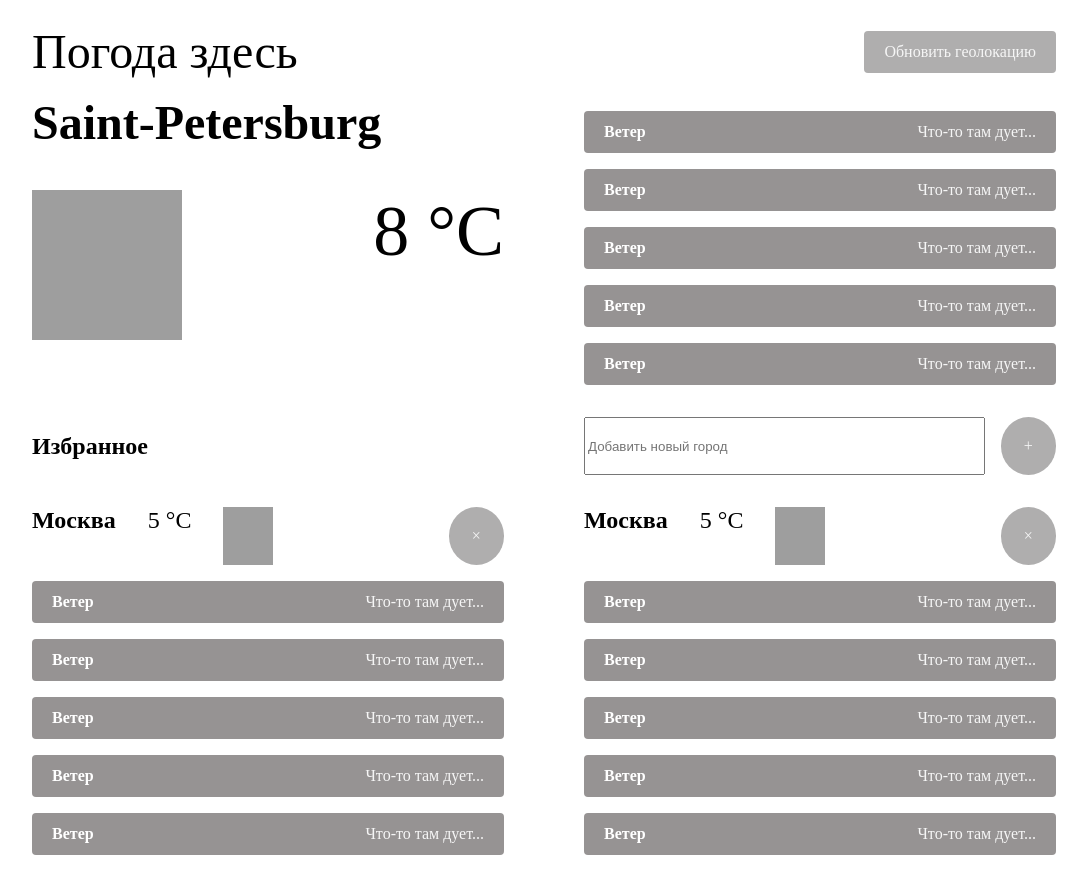
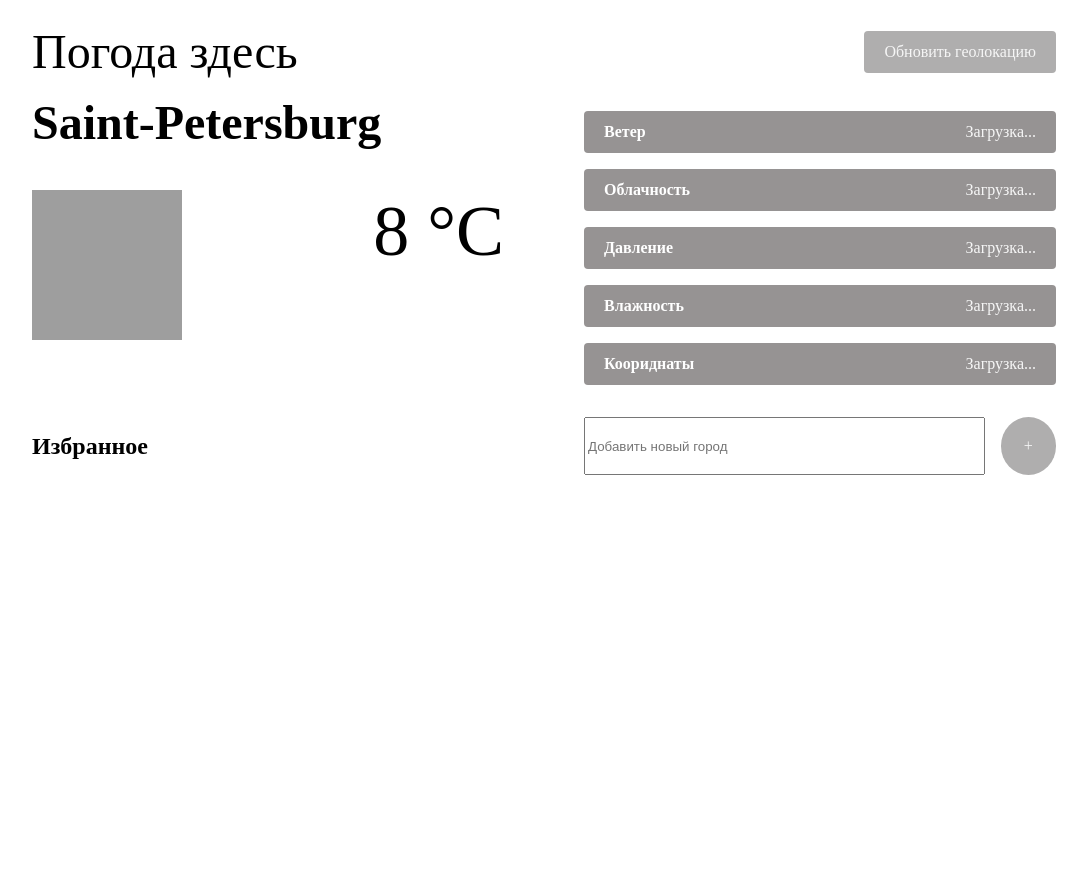
Before and after one commit to eomelyanovich/web, a plain HTML site: page index.html in a window 1280 px wide. Shown: the whole page, without its empty margins (96-1183 px from the left). After the commit the page ends 800 px from the top, so only its background shows below. Drawn offline with Linux system fonts and the light colour scheme; grey boxes are pictures that could not be loaded.

Commit message:
Update: change html to provide logic usage

```diff
--- a/index.html
+++ b/index.html
@@ -15,7 +15,7 @@
                     Погода здесь
                 </div>
                 <div class="row__item ml-auto mt-auto mb-auto">
-                    <button class="btn btn--default">
+                    <button class="btn btn--default update-geolocation">
                         Обновить геолокацию
                     </button>
                 </div>
@@ -23,7 +23,7 @@
 
             <section class="current-weather grid-container  mt-2">
                 <div class="current-weather__main-info col">
-                    <h1 class="title main-info__title mt-0">
+                    <h1 class="title main-info__title mt-0 main-info__name">
                         Saint-Petersburg
                     </h1>
                     <div class="row">
@@ -39,23 +39,23 @@
                     <ul class="additional-info__list unstyled-list ml-0">
                         <li class="list-item">
                             <strong class="list-item__title">Ветер</strong>
-                            <span class="list-item__info">Что-то там дует...</span>
+                            <span class="list-item__info main-info__wind">Загрузка...</span>
                         </li>
                         <li class="list-item">
-                            <strong class="list-item__title">Ветер</strong>
-                            <span class="list-item__info">Что-то там дует...</span>
+                            <strong class="list-item__title">Облачность</strong>
+                            <span class="list-item__info main-info__clouds">Загрузка...</span>
                         </li>
                         <li class="list-item">
-                            <strong class="list-item__title">Ветер</strong>
-                            <span class="list-item__info">Что-то там дует...</span>
+                            <strong class="list-item__title">Давление</strong>
+                            <span class="list-item__info main-info__pressure">Загрузка...</span>
                         </li>
                         <li class="list-item">
-                            <strong class="list-item__title">Ветер</strong>
-                            <span class="list-item__info">Что-то там дует...</span>
+                            <strong class="list-item__title">Влажность</strong>
+                            <span class="list-item__info main-info__humidity">Загрузка...</span>
                         </li>
                         <li class="list-item">
-                            <strong class="list-item__title">Ветер</strong>
-                            <span class="list-item__info">Что-то там дует...</span>
+                            <strong class="list-item__title">Коориднаты</strong>
+                            <span class="list-item__info main-info__coords">Загрузка...</span>
                         </li>
                     </ul>
                 </div>
@@ -69,12 +69,16 @@
                 </div>
                 <div class="favorite col">
                     <div class="row">
-                        <form class="form favorite__form w-100">
+                        <form
+                            onsubmit="submitForm()"
+                            class="form favorite__form w-100"
+                        >
                             <div class="row w-100">
                                 <input
                                     type="text"
                                     placeholder="Добавить новый город"
                                     class="form-input mr-2 w-100"
+                                    id="cityName"
                                 >
                                 <button
                                     type="submit"
@@ -90,7 +94,7 @@
 
             <section class="favorite-deck grid-container">
                 <div class="col">
-                    <div class="favorite-deck__item">
+                    <!-- <div class="favorite-deck__item">
                         <header class="deck-item__title row w-100">
                             <strong class="row__item title title--lower">
                                 Москва
@@ -111,29 +115,29 @@
                         <ul class="deck-item__body unstyled-list ml-0">
                             <li class="list-item">
                                 <strong class="list-item__title">Ветер</strong>
-                                <span class="list-item__info">Что-то там дует...</span>
+                                <span class="list-item__info">Загрузка...</span>
                             </li>
                             <li class="list-item">
                                 <strong class="list-item__title">Ветер</strong>
-                                <span class="list-item__info">Что-то там дует...</span>
+                                <span class="list-item__info">Загрузка...</span>
                             </li>
                             <li class="list-item">
                                 <strong class="list-item__title">Ветер</strong>
-                                <span class="list-item__info">Что-то там дует...</span>
+                                <span class="list-item__info">Загрузка...</span>
                             </li>
                             <li class="list-item">
                                 <strong class="list-item__title">Ветер</strong>
-                                <span class="list-item__info">Что-то там дует...</span>
+                                <span class="list-item__info">Загрузка...</span>
                             </li>
                             <li class="list-item">
                                 <strong class="list-item__title">Ветер</strong>
-                                <span class="list-item__info">Что-то там дует...</span>
+                                <span class="list-item__info">Загрузка...</span>
                             </li>
                         </ul>
-                    </div>
+                    </div> -->
                 </div>
                 <div class="col">
-                    <div class="favorite-deck__item">
+                    <!-- <div class="favorite-deck__item">
                         <header class="deck-item__title row w-100">
                             <strong class="row__item title title--lower">
                                 Москва
@@ -154,29 +158,30 @@
                         <ul class="deck-item__body unstyled-list ml-0">
                             <li class="list-item">
                                 <strong class="list-item__title">Ветер</strong>
-                                <span class="list-item__info">Что-то там дует...</span>
+                                <span class="list-item__info">Загрузка...</span>
                             </li>
                             <li class="list-item">
                                 <strong class="list-item__title">Ветер</strong>
-                                <span class="list-item__info">Что-то там дует...</span>
+                                <span class="list-item__info">Загрузка...</span>
                             </li>
                             <li class="list-item">
                                 <strong class="list-item__title">Ветер</strong>
-                                <span class="list-item__info">Что-то там дует...</span>
+                                <span class="list-item__info">Загрузка...</span>
                             </li>
                             <li class="list-item">
                                 <strong class="list-item__title">Ветер</strong>
-                                <span class="list-item__info">Что-то там дует...</span>
+                                <span class="list-item__info">Загрузка...</span>
                             </li>
                             <li class="list-item">
                                 <strong class="list-item__title">Ветер</strong>
-                                <span class="list-item__info">Что-то там дует...</span>
+                                <span class="list-item__info">Загрузка...</span>
                             </li>
                         </ul>
-                    </div>
+                    </div> -->
                 </div>
             </section>
         </div>
     </main>
+    <script src="scripts/app.js" type="text/javascript"></script>
 </body>
 </html>
```
